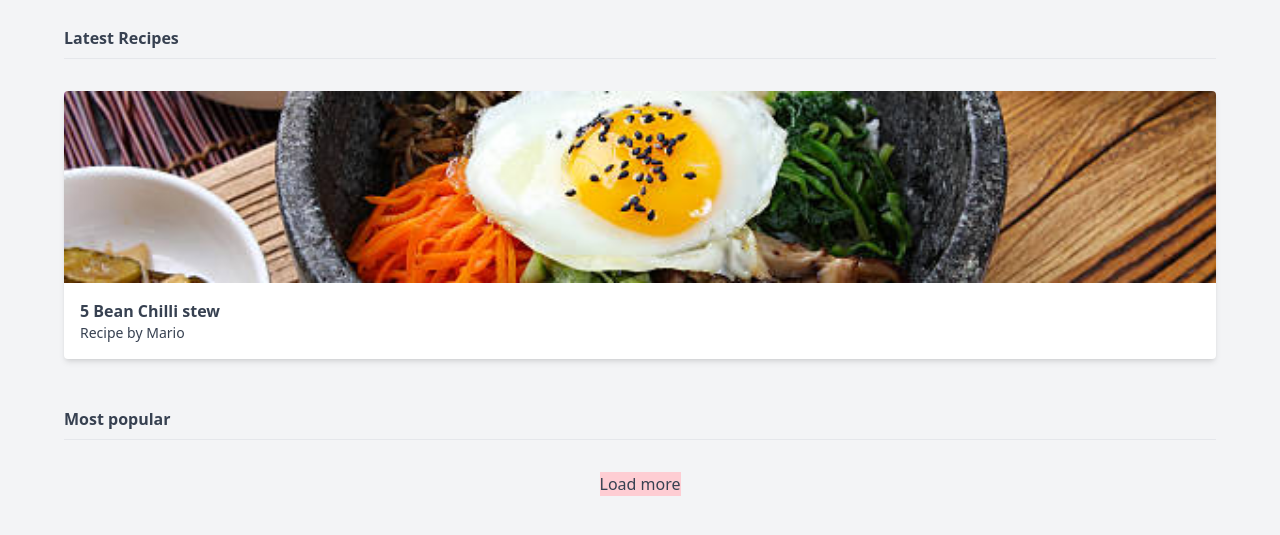
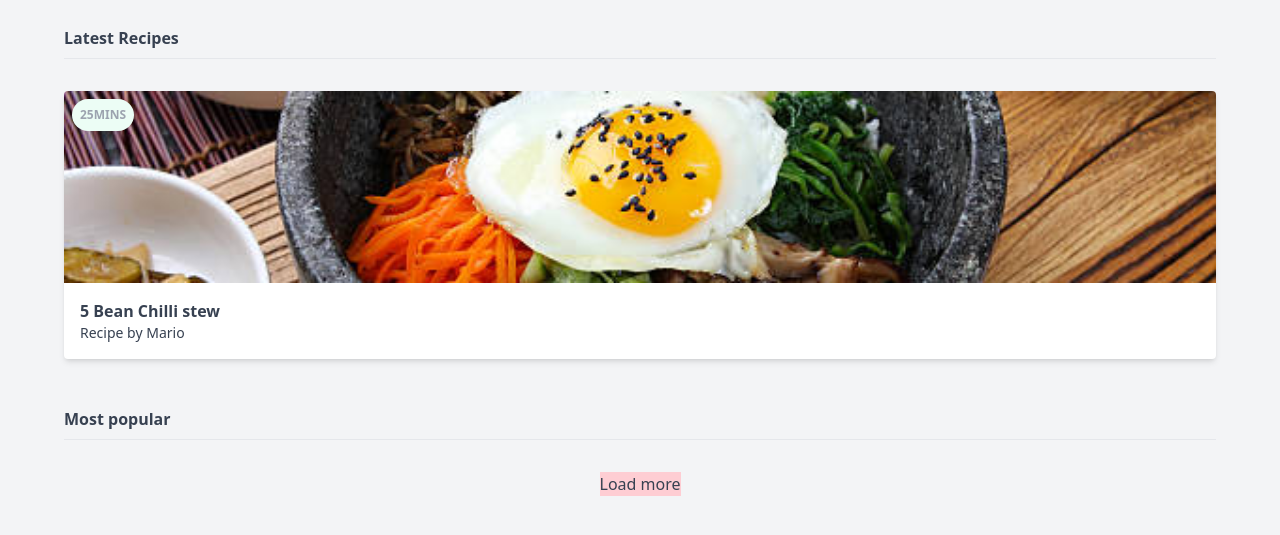
Before and after one commit to Nifskor/tailwind-css-study, a website: page public/index.html in a window 1280 px wide. Shown: the part 335-870 px from the top of the page. Drawn offline with nearby package versions, Linux system fonts and the light colour scheme; a web font is replaced by a local one.

Commit message:
lesson 10 뱃지 만들기

```diff
--- a/public/index.html
+++ b/public/index.html
@@ -54,11 +54,14 @@
             <h4  class="font-bold mt-12 pb-2 border-b border-gray-200"> Latest Recipes</h4>
             <!-- cards go here -->
             <div class="mt-8">
-                <div class="bg-white rounded overflow-hidden shadow-md ">
+                <div class="bg-white rounded overflow-hidden shadow-md relative">
                     <img  src="img/img1.jpeg" alt="img1" class="w-full h-32 sm:h-48 object-cover">
                     <div class="m-4">
                     <span class="font-bold"> 5 Bean Chilli stew</span>
                     <span class="block gray-500 text-sm">Recipe by Mario</span>
+                    </div>
+                    <div class="bg-emerald-50 text-gray-400 text-xs uppercase font-bold rounded-full p-2 absolute top-0 ml-2 mt-2">
+                        <span>25mins </span>
                     </div>
                 </div>
             </div>
```
Also changed, not shown: tailwind.config.js (+7 -0 lines), README.md.
